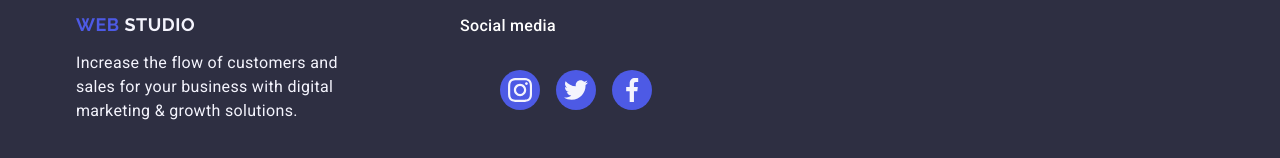
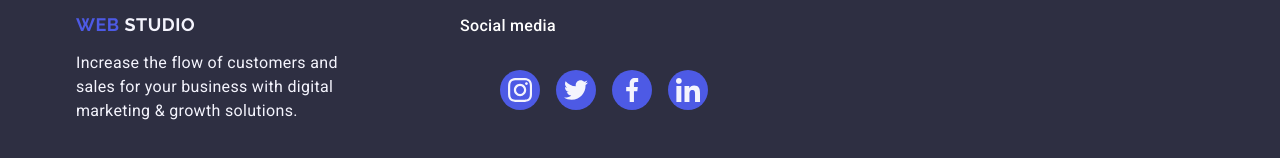
Before and after one commit to Uliana-Lazurkevych/goit-markup-hw-04, a plain HTML site: page index.html in a window 1280 px wide. Shown: the part 3310-3468 px from the top of the page. Drawn offline with nearby package versions, Linux system fonts and the light colour scheme.

Commit message:
Update index.html

```diff
--- a/index.html
+++ b/index.html
@@ -465,7 +465,13 @@
                 </svg>
               </a>
             </li>
-
+            <li class="social-list-link">
+              <a class="social-link link" href="">
+                <svg class="icon-antenna" width="24" height="24">
+                  <use href="./images/icons/sprite.svg#linkedin"></use>
+                </svg>
+              </a>
+            </li>
           </ul>
       </div>
     </div>
```
